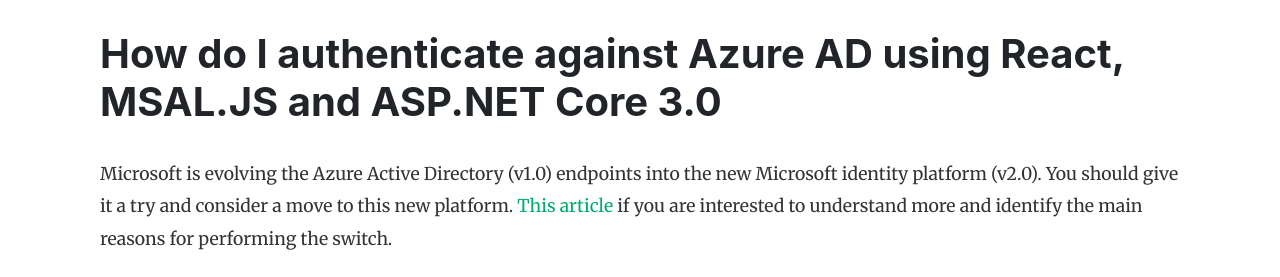
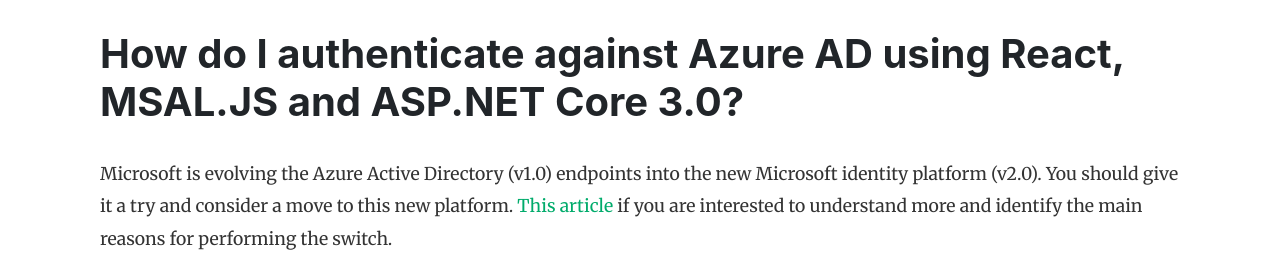
Before and after one commit to plamber/plamber.github.io, a Jekyll site: the page built from _posts/2020-01-09-How-do-I-authenticate-against-Azure-AD-using-React-SPA-and-ASP-NET-Core.md, in a window 1280 px wide and 900 px high. Shown: the part 305-582 px from the top of the window. Built offline with Jekyll 4.4.1, drawn with Linux system fonts in a browser that asks for light colours; nearby versions of some CDN libraries; comment, search, counter and statistics services are not loaded.

```diff
--- a/_posts/2020-01-09-How-do-I-authenticate-against-Azure-AD-using-React-SPA-and-ASP-NET-Core.md
+++ b/_posts/2020-01-09-How-do-I-authenticate-against-Azure-AD-using-React-SPA-and-ASP-NET-Core.md
@@ -1,6 +1,6 @@
 ---
 layout: post
-title:  "How do I authenticate against Azure AD using React, MSAL.JS and ASP.NET Core 3.0"
+title:  "How do I authenticate against Azure AD using React, MSAL.JS and ASP.NET Core 3.0?"
 author: plamber
 categories: [ Development, AzureAD ]
 tags: [Development, AzureAD, React, ASPNET.CORE]
```
